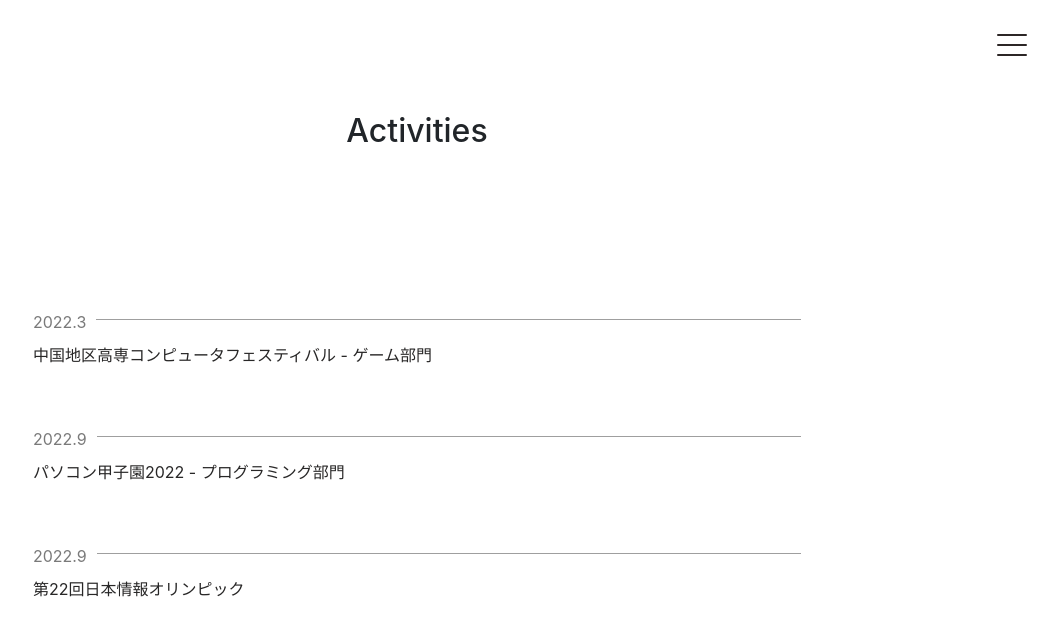
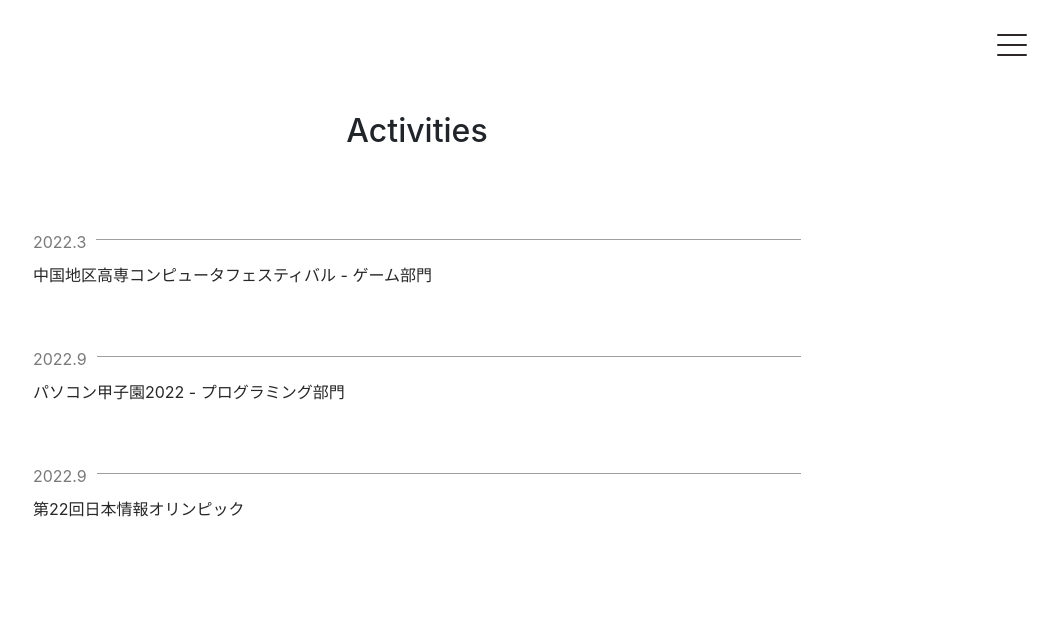
Before and after one commit to Izu-TABI/HomePage, a React (Create React App) app: page /activities in a window 1280 px wide. Shown: the top 636 px of the page, without its empty margins (223-1280 px from the left). Built offline with nearby package versions, Linux system fonts and the light colour scheme; the HTML template or start-up script is replaced by a standard one.

Commit message:
[Update]CSS

```diff
--- a/src/App.css
+++ b/src/App.css
@@ -47,8 +47,7 @@ nav .inner ul li a {
   transition-duration: 0.2s;
 }
 nav .inner ul li a:hover {
-  background-color: #ebebeb;
-  border-radius: 5px;
+  background-color: rgb(229, 229, 229);
 }
 
 #mask {
@@ -121,7 +120,7 @@ nav .inner ul li a:hover {
 }
 .home-main-title {
   white-space: nowrap;
-  color: rgb(80, 79, 79);
+  color: rgb(0, 0, 0);
   font-size: 7vh;
   position: absolute;
   top: 45%;
@@ -179,7 +178,7 @@ nav .inner ul li a:hover {
 .main .contents .block {
   display: block;
   position: absolute;
-  top: 35vh;
+  top: 25vh;
   left: 50%;
   width: 60vw;
   transform: translateX(-50%);
--- a/src/App.scss
+++ b/src/App.scss
@@ -44,8 +44,7 @@ nav {
           padding: 1rem;
           transition-duration: 0.2s;
           &:hover {
-            background-color:#ebebeb;
-            border-radius: 5px;
+            background-color: rgb(229, 229, 229);
           }
         }//a
       }//li
@@ -133,7 +132,7 @@ nav {
 
   &-title {
     white-space: nowrap;
-    color: rgb(80, 79, 79);
+    color: rgb(0, 0, 0);
     font-size: 7vh;
     position: absolute;
     top: 45%;
@@ -204,7 +203,7 @@ nav {
     .block {
       display: block;
       position: absolute;
-      top: 35vh;
+      top: 25vh;
       left: 50%;
       width: 60vw;
       transform: translateX(-50%);
```
Also changed, not shown: 1 other file (tests, documents, lock files or other folders).
